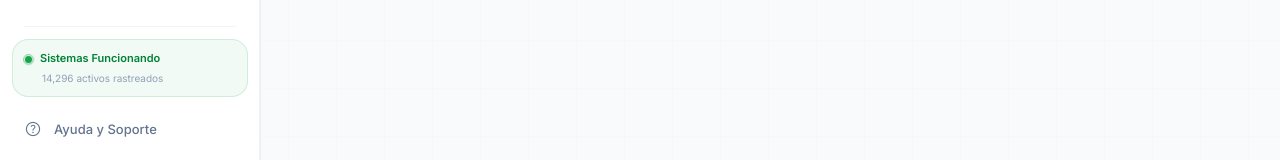
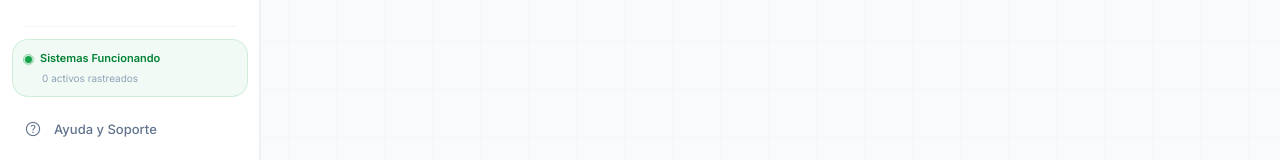
Before and after one commit to adsotareas-ship-it/stock-mr, a React (Vite) app: page /audit in a window 1280 px wide. Shown: the part 536-696 px from the top of the page. Built offline with nearby package versions, Linux system fonts and the light colour scheme; no server answers; sample sign-in values are in the browser's storage.

Commit message:
fix: make tracked assets count dynamic in sidebar

```diff
--- a/src/components/Sidebar.jsx
+++ b/src/components/Sidebar.jsx
@@ -13,6 +13,7 @@ const navItems = [
 export default function Sidebar({ onNewAssetClick }) {
   const navigate = useNavigate();
   const [profile, setProfile] = useState({ name: 'Administrador', email: 'admin@enterprise.com' });
+  const [assetsCount, setAssetsCount] = useState(0);
 
   const loadProfile = async () => {
     try {
@@ -23,10 +24,24 @@ export default function Sidebar({ onNewAssetClick }) {
     }
   };
 
+  const loadAssetsCount = async () => {
+    try {
+      const data = await api.getAssets();
+      setAssetsCount(data.length);
+    } catch (err) {
+      console.error("Error loading assets count in sidebar:", err);
+    }
+  };
+
   useEffect(() => {
     loadProfile();
+    loadAssetsCount();
     window.addEventListener('profile-updated', loadProfile);
-    return () => window.removeEventListener('profile-updated', loadProfile);
+    window.addEventListener('inventory-updated', loadAssetsCount);
+    return () => {
+      window.removeEventListener('profile-updated', loadProfile);
+      window.removeEventListener('inventory-updated', loadAssetsCount);
+    };
   }, []);
 
   const getInitials = (name) => {
@@ -140,7 +155,9 @@ export default function Sidebar({ onNewAssetClick }) {
               <span className="dot-pulse" style={{ color: '#16a34a', background: '#16a34a' }} />
               <span className="text-[11px] text-green-700 font-semibold">Sistemas Funcionando</span>
             </div>
-            <div className="text-[10px] text-slate-400 mt-0.5 ml-[17px]">14,296 activos rastreados</div>
+            <div className="text-[10px] text-slate-400 mt-0.5 ml-[17px]">
+              {assetsCount.toLocaleString()} {assetsCount === 1 ? 'activo rastreado' : 'activos rastreados'}
+            </div>
           </div>
 
           <Link
```
